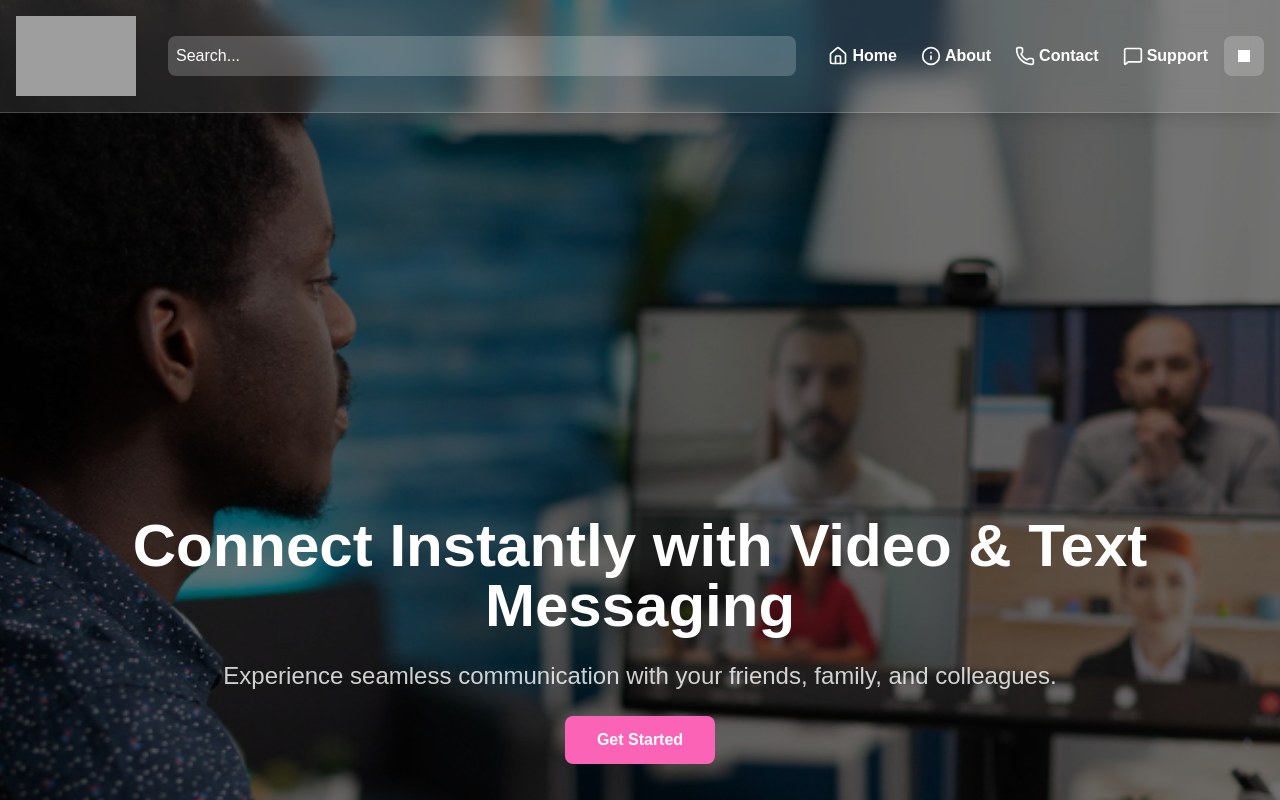
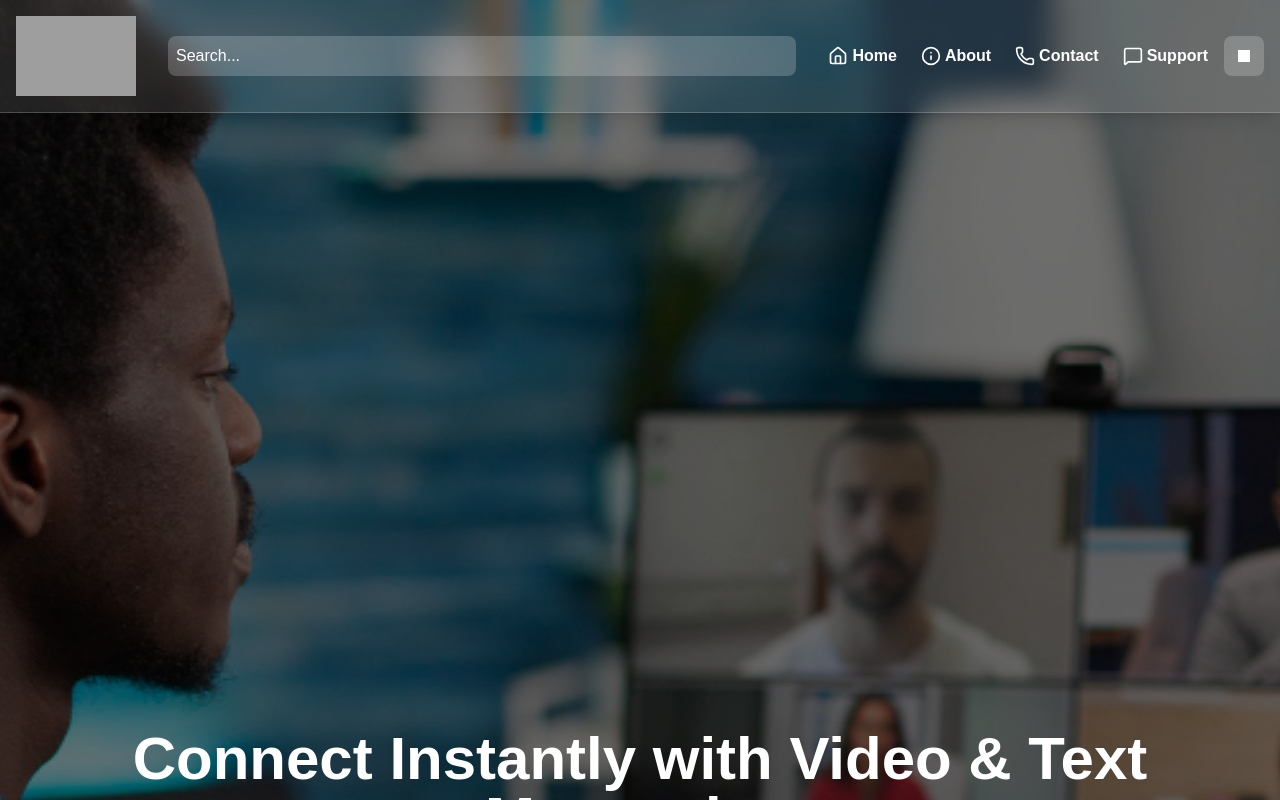
Before and after one commit to WisdomChukwuemeka/silvent, a Next.js app: page / in a window 1280 px wide. Shown: the top 800 px of the page. Built offline with nearby package versions, Linux system fonts and the light colour scheme; grey boxes are pictures that could not be loaded.

Commit message:
Update home.jsx

```diff
--- a/app/components/home.jsx
+++ b/app/components/home.jsx
@@ -6,7 +6,7 @@ export const Homepage = () => {
   return (
     <div className="bg-gradient-to-br from-black via-black to-blue-950 text-white pt-0">
       {/* HERO SECTION */}
-      <section className=" relative flex items-center justify-center aspect-2/2 sm:aspect-3/4 md:aspect-4/4 lx:aspect-4/3">
+      <section className=" relative flex items-center justify-center aspect-2/2 sm:aspect-3/4 md:aspect-3/4 lx:aspect-4/3">
         <Image
           src="/stack/hero.png" // replace with your hero image
           alt="Hero Background"
```
